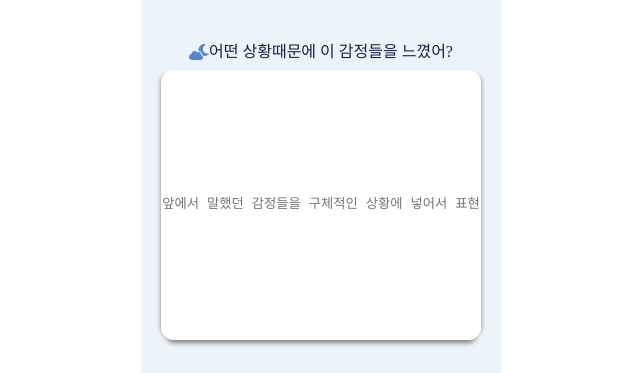
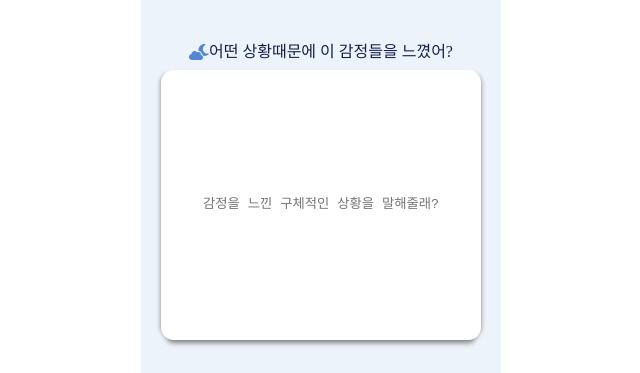
Before and after one commit to moon1324/project-oneul, a React (Create React App) app in the folder client/: page /myMind/inMyMind02 in a window 1280 px wide. Shown: the part 194-567 px from the top of the page, without its empty margins (319-959 px from the left). Built offline with nearby package versions, Linux system fonts and the light colour scheme; a web font is replaced by a local one.

Commit message:
myMind:update1

```diff
--- a/client/src/global/common.js
+++ b/client/src/global/common.js
@@ -1,6 +1,6 @@
 import { css } from "styled-components";
 
-export const flexCenter = css`
+export  const flexCenter = css`
     display: flex;
     justify-content: center;
     align-items: center;
--- a/client/src/pages/myMind/InMyMind02.js
+++ b/client/src/pages/myMind/InMyMind02.js
@@ -15,12 +15,6 @@ const InMyMind02 = () => {
 
     return (
         <>
-         <S.Form onSubmit={handleSubmit(async(data)=> {
-            //
-            console.log(data)
-            const{question01}=data;
-            })} >
-
          <S.Wrapper>
 
             <TitleStep/>
@@ -32,13 +26,7 @@ const InMyMind02 = () => {
 
 
                 <S.TextAreaWrapper htmlFor="question01" >
-                    <textarea
-                    placeholder="앞에서 말했던 감정들을 구체적인 상황에 넣어서 표현해봐!"
-                    {...register('question01',{
-                        required:true
-                    })}></textarea>
-                {errors?.question01?.type==='required'&&(<p>글을 입력해주세요.</p>)}
-
+                    <textarea placeholder="감정을 느낀 구체적인 상황을 말해줄래?"></textarea>
                 </S.TextAreaWrapper>
 
                  {/* <form action="" method="post">
@@ -48,13 +36,12 @@ const InMyMind02 = () => {
                  </form> */}
 
                 <S.NextButtonWrapper>
-                     <Link to={'/myMind/InMyMind03'}><Button size={"large"} border={"hoverSkyblue"} variant={"skyblue"} color={"white"}
-                     disabled={isSubmitting}>다음</Button></Link>
+                     <Link to={'/myMind/inMyMind03'}><Button size={"large"} border={"hoverSkyblue"} variant={"skyblue"} color={"white"}>다음</Button></Link>
                 </S.NextButtonWrapper>
 
              </S.Wrapper>
 
-            </S.Form>
+
         </>
 
     )
--- a/client/src/pages/myMind/InMyMind03.js
+++ b/client/src/pages/myMind/InMyMind03.js
@@ -15,19 +15,17 @@ const InMyMind03 = () => {
 
                  <S.QuestionWrapper>
                      <FontAwesomeIcon icon={faCloudMoon} className="cloudMoonIcon" />
-                     <p>
-                        그럼 마크(이)는 그 상황에서 무엇을 바랐어?
-                     </p>
+                     <p>그럼 마크(이)는 그 상황에서 무엇을 바랐어?</p>
                  </S.QuestionWrapper>
 
                  <form action="" method="post">
                      <S.TextAreaWrapper >
-                         <textarea placeholder="바람이 없었다면 그때 했던 생각을 적어도 괜찮아! "></textarea>
+                         <textarea placeholder="네가 편안해지길 바래"></textarea>
                      </S.TextAreaWrapper>
                  </form>
 
                  <S.NextButtonWrapper>
-                     <Link to={'/myMind/InMyMind04'}><Button size={"large"} border={"hoverSkyblue"} variant={"skyblue"} color={"white"}>다음</Button></Link>
+                     <Link to={'/myMind/inMyMind04'}><Button size={"large"} border={"hoverSkyblue"} variant={"skyblue"} color={"white"}>다음</Button></Link>
                  </S.NextButtonWrapper>
 
              </S.Wrapper>
--- a/client/src/pages/myMind/InMyMind04.js
+++ b/client/src/pages/myMind/InMyMind04.js
@@ -25,7 +25,7 @@ const InMyMind04 = () => {
                  </form>
 
                  <S.NextButtonWrapper>
-                     <Link to={'/myMind/InMyMind05'}><Button size={"large"} border={"hoverSkyblue"} variant={"skyblue"} color={"white"}>다음</Button></Link>
+                     <Link to={'/myMind/inMyMind05'}><Button size={"large"} border={"hoverSkyblue"} variant={"skyblue"} color={"white"}>다음</Button></Link>
                  </S.NextButtonWrapper>
 
              </S.Wrapper>
--- a/client/src/pages/myMind/InMyMind05.js
+++ b/client/src/pages/myMind/InMyMind05.js
@@ -25,7 +25,7 @@ const InMyMind05 = () => {
                  </form>
 
                  <S.NextButtonWrapper>
-                     <Link to={'/myMind/InMyMind06'}><Button size={"large"} border={"hoverSkyblue"} variant={"skyblue"} color={"white"}>다음</Button></Link>
+                     <Link to={'/myMind/inMyMind06'}><Button size={"large"} border={"hoverSkyblue"} variant={"skyblue"} color={"white"}>다음</Button></Link>
                  </S.NextButtonWrapper>
 
              </S.Wrapper>
--- a/client/src/pages/myMind/InMyMind06.js
+++ b/client/src/pages/myMind/InMyMind06.js
@@ -22,6 +22,7 @@ const InMyMind06 = () => {
 
                 <form action="" method="post">
                     <S.FaceIconWrapper>
+                        <S.GroupA>
                             <S.FaceTextWrapper>
                                 <FontAwesomeIcon className="faceIcon" icon={faFaceSmile} />
                                 <div>평온해</div>
@@ -46,7 +47,9 @@ const InMyMind06 = () => {
                                 <FontAwesomeIcon className="faceIcon" icon={faFaceMehBlank} />
                                 <div>...</div>
                             </S.FaceTextWrapper>
+                        </S.GroupA>
 
+                        <S.GroupB>
                             <S.FaceTextWrapper>
                                 <FontAwesomeIcon className="faceIcon" icon={faFaceSadTear} />
                                 <div>슬퍼</div>
@@ -71,6 +74,7 @@ const InMyMind06 = () => {
                                 <FontAwesomeIcon className="faceIcon" icon={faFaceAngry} />
                                 <div>화나</div>
                             </S.FaceTextWrapper>
+                        </S.GroupB>
                     </S.FaceIconWrapper>
 
                     <S.LastTextAreaWrapper >
--- a/client/src/pages/myMind/MyMind.js
+++ b/client/src/pages/myMind/MyMind.js
@@ -1,33 +1,29 @@
-import React from "react";
+import React, { useState } from "react";
 import S from "./style"
 import { FontAwesomeIcon } from "@fortawesome/react-fontawesome";
 import {faCloudMoon} from "@fortawesome/free-solid-svg-icons";
 import Button from "../../components/button/style";
 import { Link, Outlet} from "react-router-dom";
-import InMyMind01 from "./InMyMind01";
+import MyMindHome from "./MyMindHome";
+
 
 
 const MyMind = () => {
 
 
-
     return (
         <>
             <S.Wrapper>
-
-                {/* <S.TitleWrapper>
+                <S.TitleWrapper>
                     <p>나의 마음보기</p>
                 </S.TitleWrapper>
 
                 <S.p_text>오늘의 마음일지를 적어볼까요?</S.p_text>
 
-                <Link to={'/myMind/inMyMind01'}>
+                <Link to='/myMind/inMyMind01'>
                     <Button size={"large"} border={"hoverIndigo"} variant={"indigo"} color={"white"}>마음일지 적으러가기</Button>
-                </Link> */}
-                <Outlet></Outlet>
-
-            </S.Wrapper>
-
+                </Link>
+           </S.Wrapper>
         </>
     );
 };
--- /dev/null
+++ b/client/src/pages/myMind/MyMindHome.js
@@ -0,0 +1,28 @@
+// import React, { useEffect, useState } from 'react';
+// import S from "./style"
+// import Button from "../../components/button/style";
+// import { Link } from "react-router-dom";
+
+// const MyMindHome = () => {
+//     const [isClicked, setIsClicked] = useState(false);
+
+//     const handleOnClick = () =>{
+//         setIsClicked(true)
+//     }
+
+//     return (
+//         <>
+//             <S.Wrapper>
+//             <S.TitleWrapper>
+//                 <p>나의 마음보기</p>
+//             </S.TitleWrapper>
+
+//             <S.p_text>오늘의 마음일지를 적어볼까요?</S.p_text>
+
+//             <Button size={"large"} border={"hoverIndigo"} variant={"indigo"} color={"white"} onClick={handleOnClick}>마음일지 적으러가기</Button>
+//             </S.Wrapper>
+//         </>
+//     );
+// };
+
+// export default MyMindHome;
--- a/client/src/pages/myMind/style.js
+++ b/client/src/pages/myMind/style.js
@@ -2,10 +2,10 @@ import styled from "styled-components";
 
 const S={};
 
-S.Form=styled.form`
-    width:100%;
-    height:100%
-`
+// S.Form=styled.form`
+//     width:100%;
+//     height:100%
+// `
 
 
 S.Wrapper = styled.div`
@@ -93,9 +93,9 @@ S.QuestionWrapper=styled.div`
 `
 
 S.TextAreaWrapper=styled.div`
-    display:flex;
+    /* display:flex;
     justify-content: center;
-    align-items: center;
+    align-items: center; */
     width: 320px;
     height:270px;
 
@@ -154,18 +154,14 @@ S.LastTextAreaWrapper=styled.div`
 
 S.FaceIconWrapper=styled.div`
     display:flex;
-    justify-content: center;
-    align-items: center;
     width: 320px;
     height:120px;
-
     background-color:white;
     border:none;
     border-radius: 0.8rem;
     box-shadow: 0 8px 5px -5px gray,
                 -5px 0 5px -5px gray,
                 5px 0 5px -5px gray;
-
 
     & textarea:focus {
         outline-color: #5487d3;
@@ -175,8 +171,14 @@ S.FaceIconWrapper=styled.div`
 S.FaceTextWrapper=styled.div`
     display: flex;
     flex-direction:column;
-    /* justify-content: space-between; */
-    /* align-items:space-between; */
+    justify-content: center;
+    align-items: center;
+
+    /* 텍스트를 줄 바꿈하지 않고 한 줄에 계속 표시 */
+    white-space:noWrap;
+
+    margin-right:13px;
+    margin-left: 13px;
     width:100%;
     height:100%;
     & .faceIcon{
@@ -196,9 +198,21 @@ S.FaceTextWrapper=styled.div`
         font-size:12px;
         font-family: 'NanumSquareRound' ;
 
+
     }
 `
-
+S.GroupA=styled.div`
+    display:flex;
+    position: relative;
+    bottom:3px;
+    right:-25px;
+`
+S.GroupB=styled.div`
+    display:flex;
+    position: relative;
+    top:50px;
+    right:200px;
+`
 S.NextButtonWrapper=styled.div`
     display:flex;
     justify-content: center;
@@ -216,7 +230,6 @@ S.SaveButtonWrapper=styled.div`
 
 
 `
-
 S.p_text=styled.p`
     padding:30px;
 `
```
Also changed, not shown: client/src/pages/myMind/InMyMind01.js (+7 -4 lines), client/src/routes/router.js (+18 -18 lines). Lines whose indentation alone changed are shown as unchanged.
